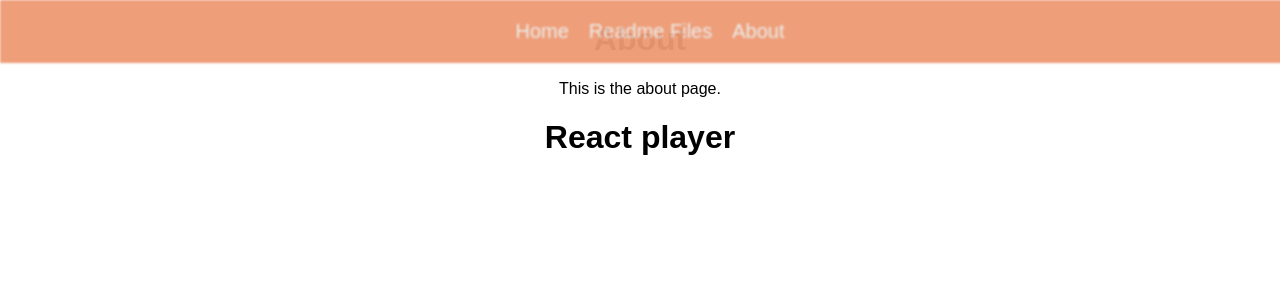
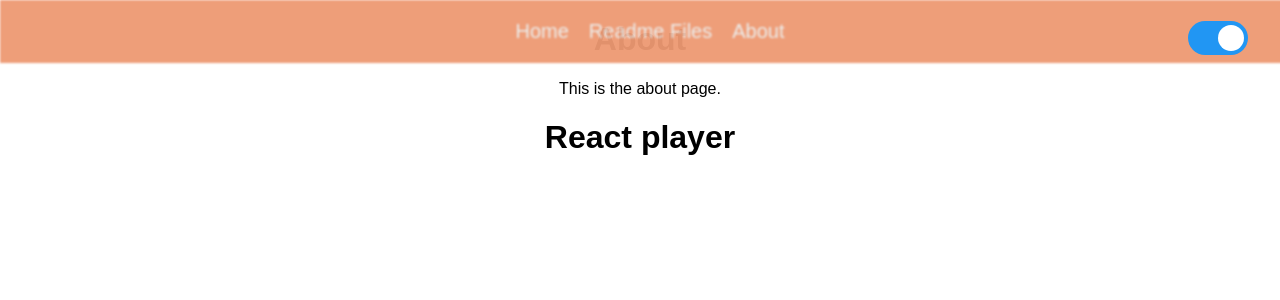
Before and after one commit to kevincobos/Front-End-Basic-React, a React (Create React App) app: page /about in a window 1280 px wide. Shown: the top 300 px of the page. Built offline with nearby package versions, Linux system fonts and the light colour scheme.

Commit message:
Week 4 working context

```diff
--- a/src/About.js
+++ b/src/About.js
@@ -1,11 +1,21 @@
 
 
 import ReactPlayer from 'react-player';
+import Switch from "./Switch";
+
+const Header = () => {
+  return (
+    <header>
+      <Switch />
+    </header>
+  );
+};
 
 function About() {
   const videoUrl = "https://www.youtube.com/watch?v=rNWaLeZ5TV0";
   return (
     <div>
+      <Header />
       <h1>About</h1>
       <p>This is the about page.</p>
       <h1>React player</h1>
--- /dev/null
+++ b/src/Switch/Styles.css
@@ -0,0 +1,61 @@
+.switch {
+    position: absolute;
+    display: inline-block;
+    right: 32px;
+    width: 60px;
+    height: 34px;
+}
+
+/* Hide default HTML checkbox */
+.switch input {
+    opacity: 0;
+    width: 0;
+    height: 0;
+}
+
+/* The slider */
+.slider {
+    position: absolute;
+    cursor: pointer;
+    top: 0;
+    left: 0;
+    right: 0;
+    bottom: 0;
+    background-color: #ccc;
+    -webkit-transition: .4s;
+    transition: .4s;
+}
+
+.slider:before {
+    position: absolute;
+    content: "";
+    height: 26px;
+    width: 26px;
+    left: 4px;
+    bottom: 4px;
+    background-color: white;
+    -webkit-transition: .4s;
+    transition: .4s;
+}
+
+input:checked + .slider {
+    background-color: #2196F3;
+}
+
+input:focus + .slider {
+    box-shadow: 0 0 1px #2196F3;
+}
+
+input:checked + .slider:before {
+    -webkit-transform: translateX(26px);
+    -ms-transform: translateX(26px);
+    transform: translateX(26px);
+}
+
+.slider.round {
+    border-radius: 34px;
+}
+
+.slider.round:before {
+    border-radius: 50%;
+}
--- /dev/null
+++ b/src/Switch/index.js
@@ -0,0 +1,17 @@
+import "./Styles.css";
+import { useTheme } from "../ThemeContext";
+
+const Switch = () => {
+  const { theme } = useTheme();
+  return (
+    <label className="switch">
+      <input
+        type="checkbox"
+        checked={theme === "light"}
+      />
+      <span className="slider round" />
+    </label>
+  );
+};
+
+export default Switch;
--- /dev/null
+++ b/src/ThemeContext.js
@@ -0,0 +1,3 @@
+export const ThemeProvider = ({ children }) => children;
+
+export const useTheme = () => ({ theme: "light" });
```
Also changed, not shown: 1 other file (tests, documents, lock files or other folders).
